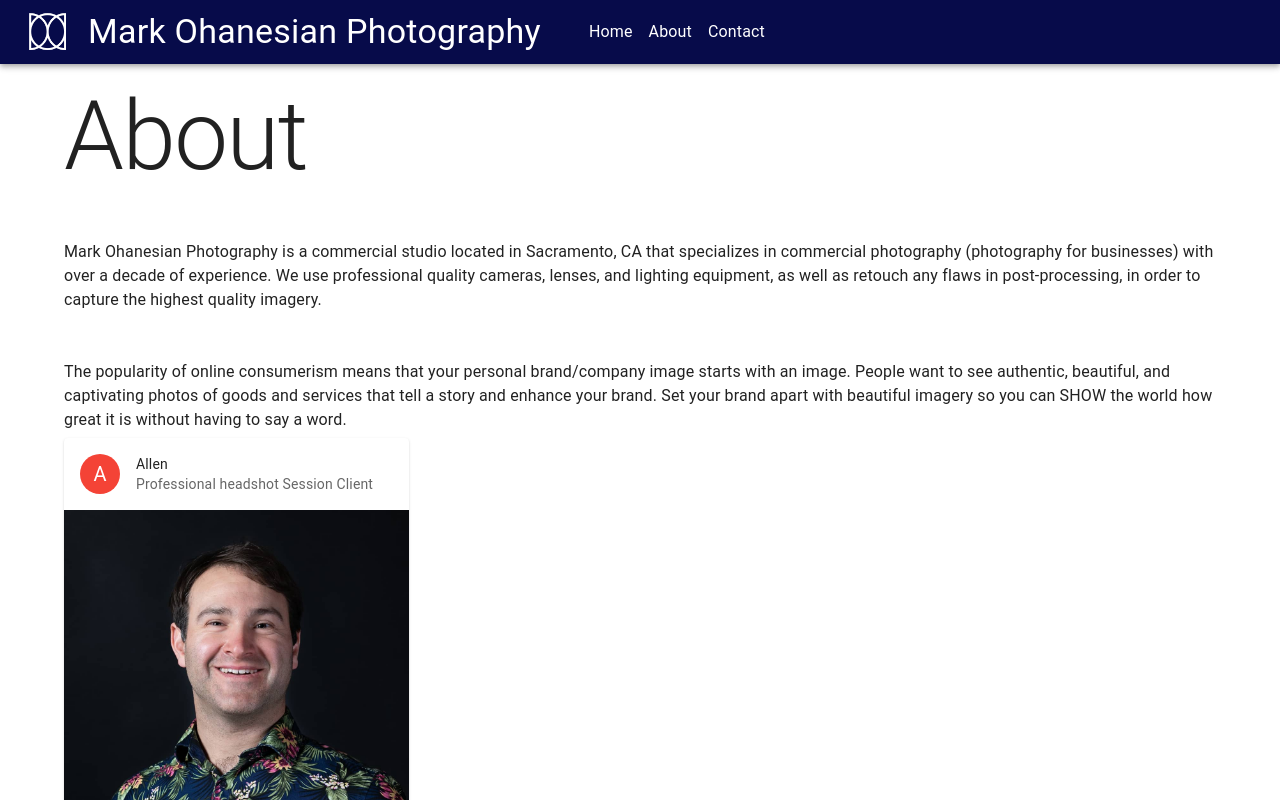
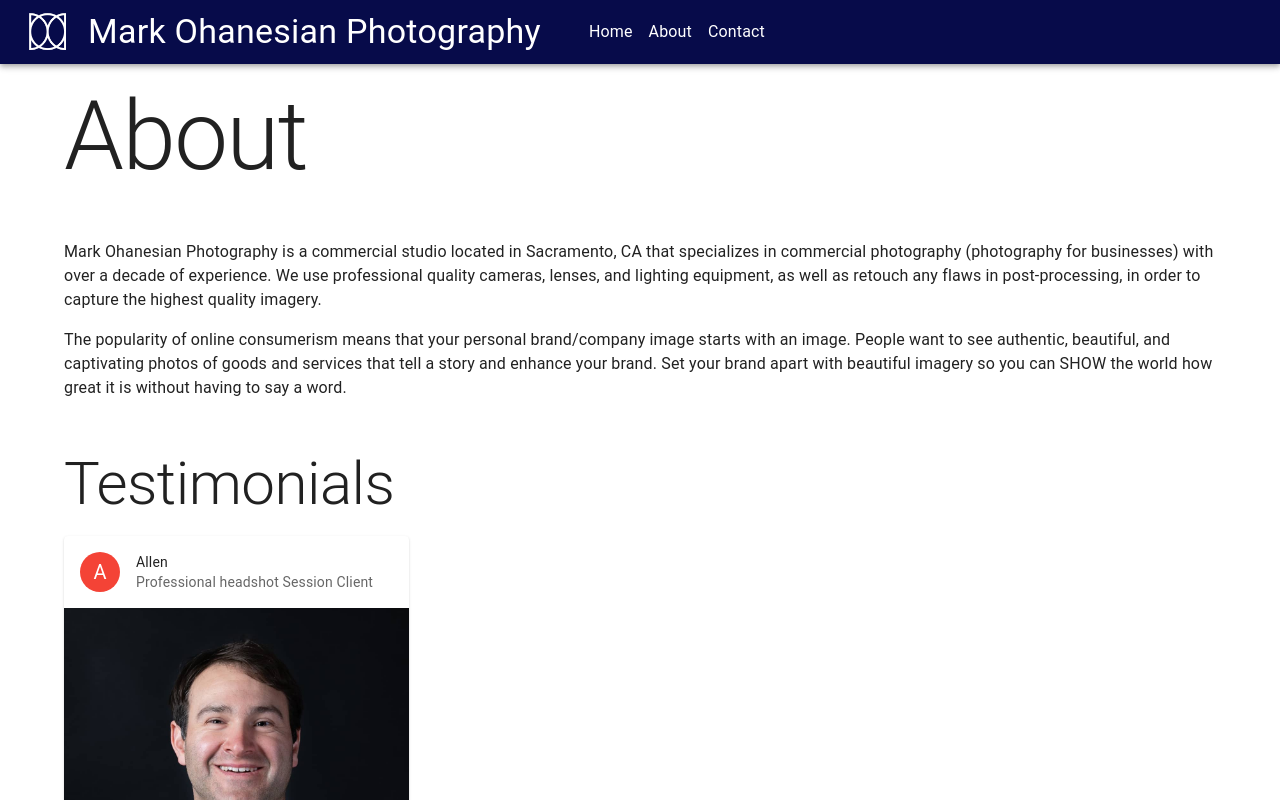
Before and after one commit to markohanesian/mso-photo, a React (Create React App) app: page /About in a window 1280 px wide. Shown: the top 800 px of the page. Built offline with nearby package versions, Linux system fonts and the light colour scheme.

Commit message:
Adjust spacing

```diff
--- a/src/pages/About/About.tsx
+++ b/src/pages/About/About.tsx
@@ -20,7 +20,7 @@ export default function About() {
                     About
                 </Typography>
                 <Typography variant="body1" sx={{
-                    marginBottom: "3rem"
+                    marginBottom: "1rem"
                 }}>
                     Mark Ohanesian Photography is a commercial studio located in
                     Sacramento, CA that specializes in commercial photography (photography
@@ -29,7 +29,9 @@ export default function About() {
                     any flaws in post-processing, in order to capture the highest quality
                     imagery.
                 </Typography>
-                <Typography variant="body1" gutterBottom>
+                <Typography variant="body1" gutterBottom sx={{
+                    marginBottom: "3rem"
+                }}>
 
                     The popularity of online consumerism means that your personal
                     brand/company image starts with an image. People want to see
@@ -38,6 +40,9 @@ export default function About() {
                     beautiful imagery so you can SHOW the world how great it is without
                     having to say a word.
                 </Typography>
+                <Typography variant="h2" sx={{
+                    margin: "1rem 0 "
+                }}>Testimonials</Typography>
                 <Stack direction='row'>
                     <TestimonialCard />
                 </Stack>
```
